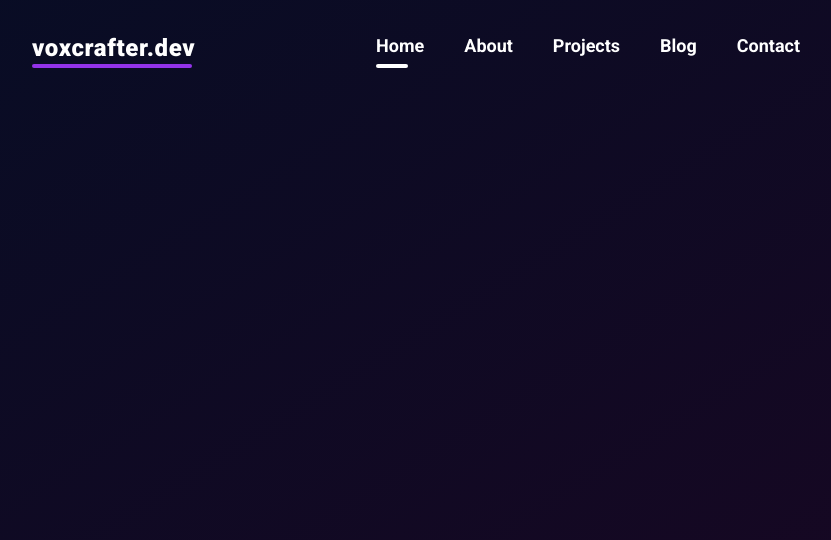
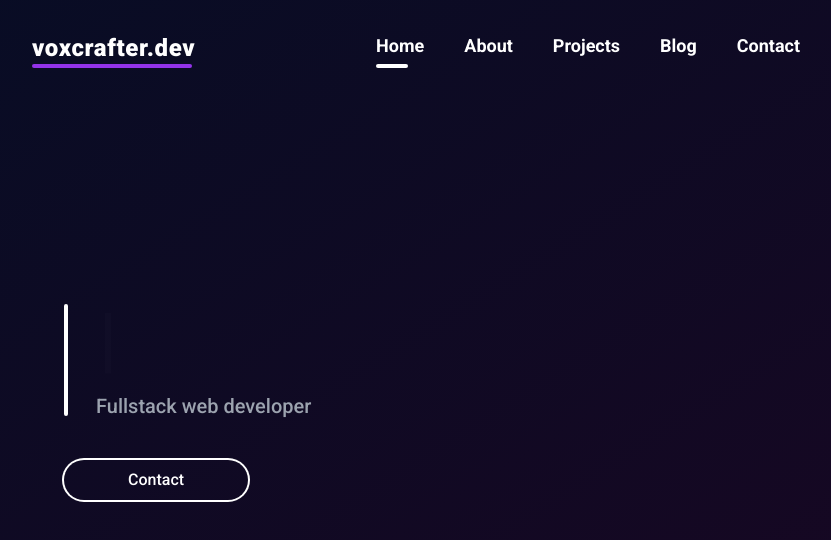
Before and after one commit to VoxCrafterLP/portfolio, a React (Create React App) app: page / in a window 1280 px wide. Shown: the top 540 px of the page, without its empty margins (224-1055 px from the left). Built offline with nearby package versions, Linux system fonts and the light colour scheme; the HTML template or start-up script is replaced by a standard one.

Commit message:
Add NamePresentation

```diff
--- a/package.json
+++ b/package.json
@@ -14,6 +14,7 @@
     "react": "^18.2.0",
     "react-dom": "^18.2.0",
     "react-scripts": "5.0.1",
+    "react-simple-typewriter": "^3.0.1",
     "typescript": "^4.4.2",
     "web-vitals": "^2.1.0"
   },
--- a/src/App.tsx
+++ b/src/App.tsx
@@ -1,10 +1,14 @@
 import React from 'react';
 import Navbar from './components/Navbar';
+import NamePresentation from './components/NamePresentation';
 
 function App() {
   return (
     <div className="bg-gradient-to-br from-[#070d25] to-[#1a0622] h-screen">
       <Navbar />
+      <div className="mt-52 px-8 sm:px-72 flex place-content-between">
+        <NamePresentation/>
+      </div>
     </div>
   );
 }
--- /dev/null
+++ b/src/components/Button.tsx
@@ -0,0 +1,21 @@
+import { motion } from 'framer-motion';
+import React from 'react';
+import { ButtonProps } from '../types/props/ButtonProps';
+
+const Button = (props: ButtonProps) => {
+	return (
+		<motion.button
+			className={
+				'py-2 px-16 ring-2 ring-white rounded-full font-medium hover:px-20 ' +
+				'hover:text-purple-800 hover:ring-purple-600 transition-all ' +
+				props.className
+			}
+			onClick={props.onClick ? props.onClick() : () => {}}
+			whileTap={{ scale: 0.75, transition: { duration: 0.1 } }}
+		>
+			{props.name}
+		</motion.button>
+	);
+};
+
+export default Button;
--- /dev/null
+++ b/src/components/NamePresentation.tsx
@@ -0,0 +1,32 @@
+import React from 'react';
+import Button from './Button';
+import { Cursor, useTypewriter } from 'react-simple-typewriter';
+
+const NamePresentation = () => {
+	const { text } = useTypewriter({
+		words: ['Alex Drui', 'VoxCrafter'],
+		loop: 0,
+		delaySpeed: 3000,
+	});
+
+	return (
+		<div className="text-white">
+			<span className="absolute w-1 h-48 sm:h-28 bg-white rounded-lg" />
+			<h1 className="ml-8 text-7xl font-semibold">
+				<span>{text}</span>
+				<Cursor />
+			</h1>
+			<h2 className="ml-8 text-xl font-medium text-gray-400 mt-4">
+				Fullstack web developer
+			</h2>
+			<Button
+				name="Contact"
+				className="mt-10 ml-8 sm:ml-0"
+				onClick={() => {
+				}}
+			/>
+		</div>
+	);
+};
+
+export default NamePresentation;
--- /dev/null
+++ b/src/types/props/ButtonProps.ts
@@ -0,0 +1,5 @@
+export type ButtonProps = {
+	name: string;
+	className?: string;
+	onClick?: Function,
+}
```
Also changed, not shown: 1 other file (tests, documents, lock files or other folders).
